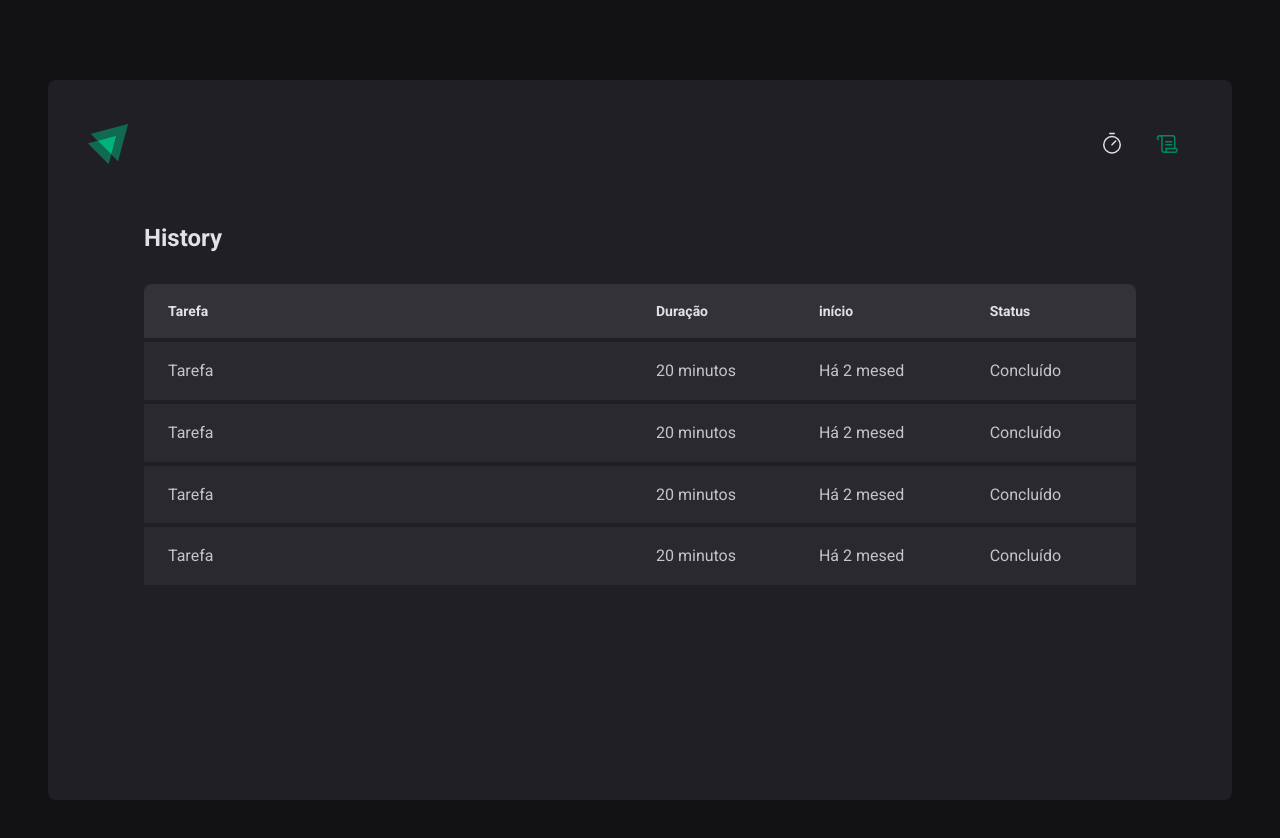
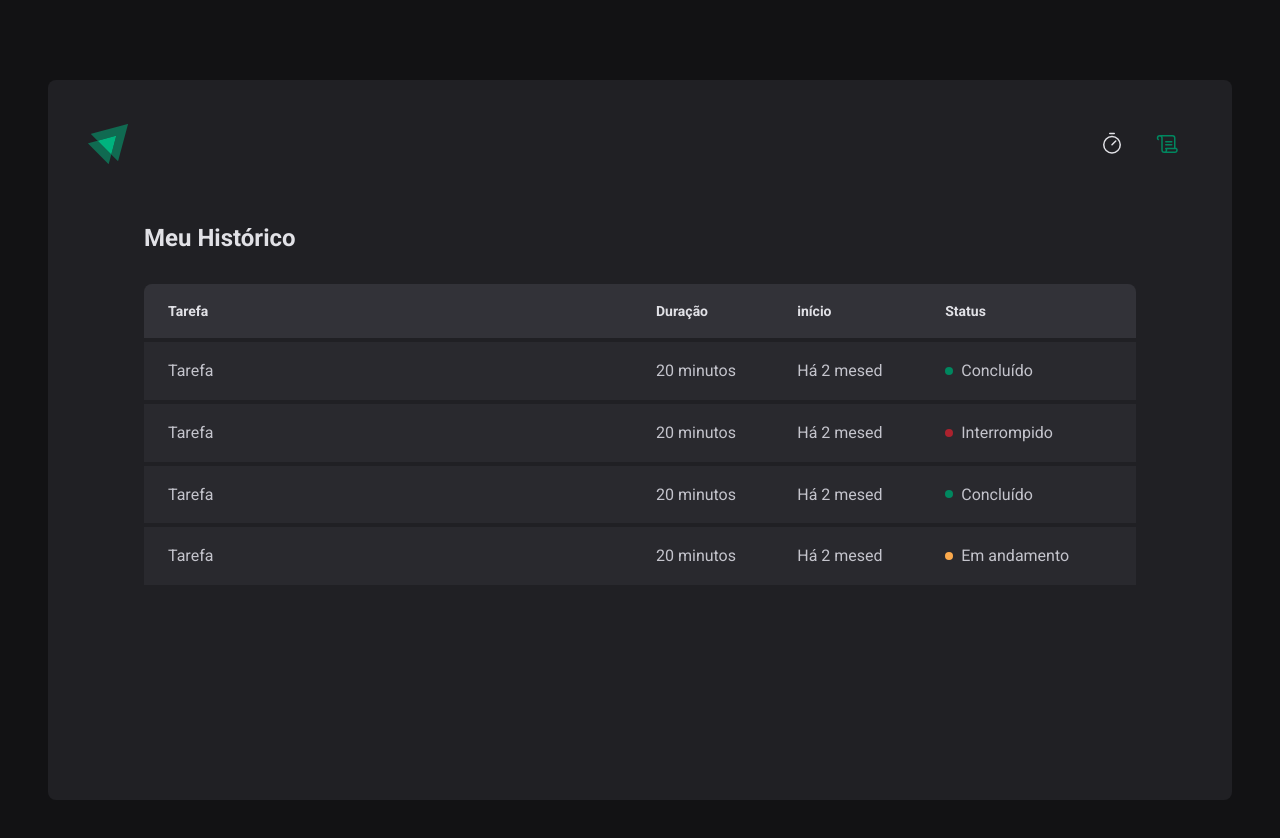
Before and after one commit to lipeqalves/trilha-react-rocktseat, a React (Vite) app in the folder 02-ignite-time/: page /history in a window 1280 px wide. Shown: the top 838 px of the page. Built offline with nearby package versions, Linux system fonts and the light colour scheme.

Commit message:
React_ignite: Páginas e rotas - Componente Status

```diff
--- a/02-ignite-time/src/pages/History/index.tsx
+++ b/02-ignite-time/src/pages/History/index.tsx
@@ -1,9 +1,9 @@
-import { HistoryContainer, HistoryList } from './styles'
+import { HistoryContainer, HistoryList, Status } from './styles'
 
 export function History() {
   return (
     <HistoryContainer>
-      <h1>History</h1>
+      <h1>Meu Histórico</h1>
       <HistoryList>
         <table>
           <thead>
@@ -19,25 +19,33 @@
               <td>Tarefa</td>
               <td>20 minutos</td>
               <td>Há 2 mesed</td>
-              <td>Concluído</td>
+              <td>
+                <Status statusColor="green">Concluído </Status>
+              </td>
             </tr>
             <tr>
               <td>Tarefa</td>
               <td>20 minutos</td>
               <td>Há 2 mesed</td>
-              <td>Concluído</td>
+              <td>
+                <Status statusColor="red">Interrompido </Status>
+              </td>
             </tr>
             <tr>
               <td>Tarefa</td>
               <td>20 minutos</td>
               <td>Há 2 mesed</td>
-              <td>Concluído</td>
+              <td>
+                <Status statusColor="green">Concluído </Status>
+              </td>
             </tr>
             <tr>
               <td>Tarefa</td>
               <td>20 minutos</td>
               <td>Há 2 mesed</td>
-              <td>Concluído</td>
+              <td>
+                <Status statusColor="yellow">Em andamento </Status>
+              </td>
             </tr>
           </tbody>
         </table>
--- a/02-ignite-time/src/pages/History/styles.ts
+++ b/02-ignite-time/src/pages/History/styles.ts
@@ -60,3 +60,23 @@
     }
   }
 `
+const STATUS_COLORS = {
+  yellow: 'yellow-500',
+  green: 'green-500',
+  red: 'red-500',
+} as const
+interface Statusprops {
+  statusColor: keyof typeof STATUS_COLORS // 'yellow' | 'red' | 'green'
+}
+export const Status = styled.span<Statusprops>`
+  display: flex;
+  align-items: center;
+  gap: 0.5rem;
+  &::before {
+    content: '';
+    width: 0.5rem;
+    height: 0.5rem;
+    border-radius: 50%;
+    background: ${(props) => props.theme[STATUS_COLORS[props.statusColor]]};
+  }
+`
```
